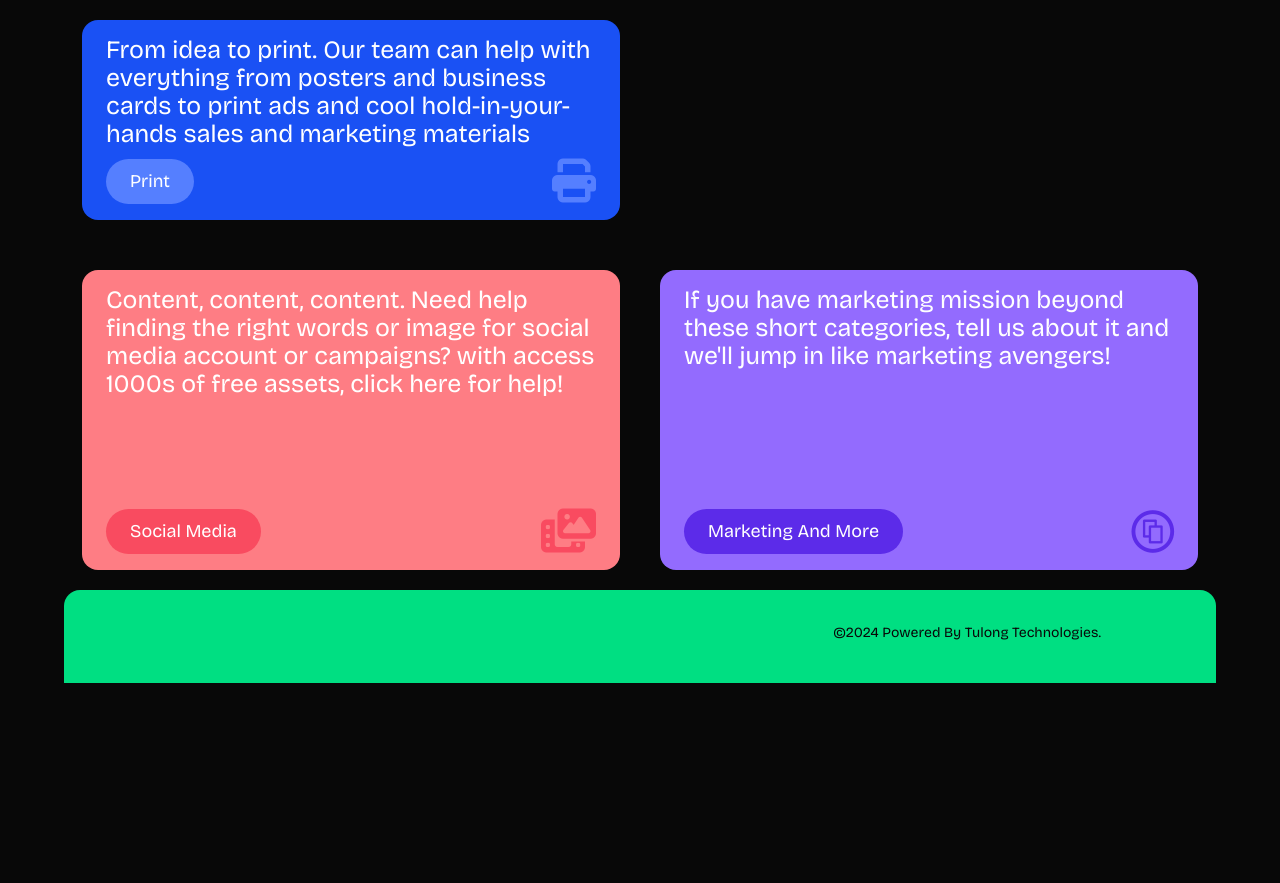
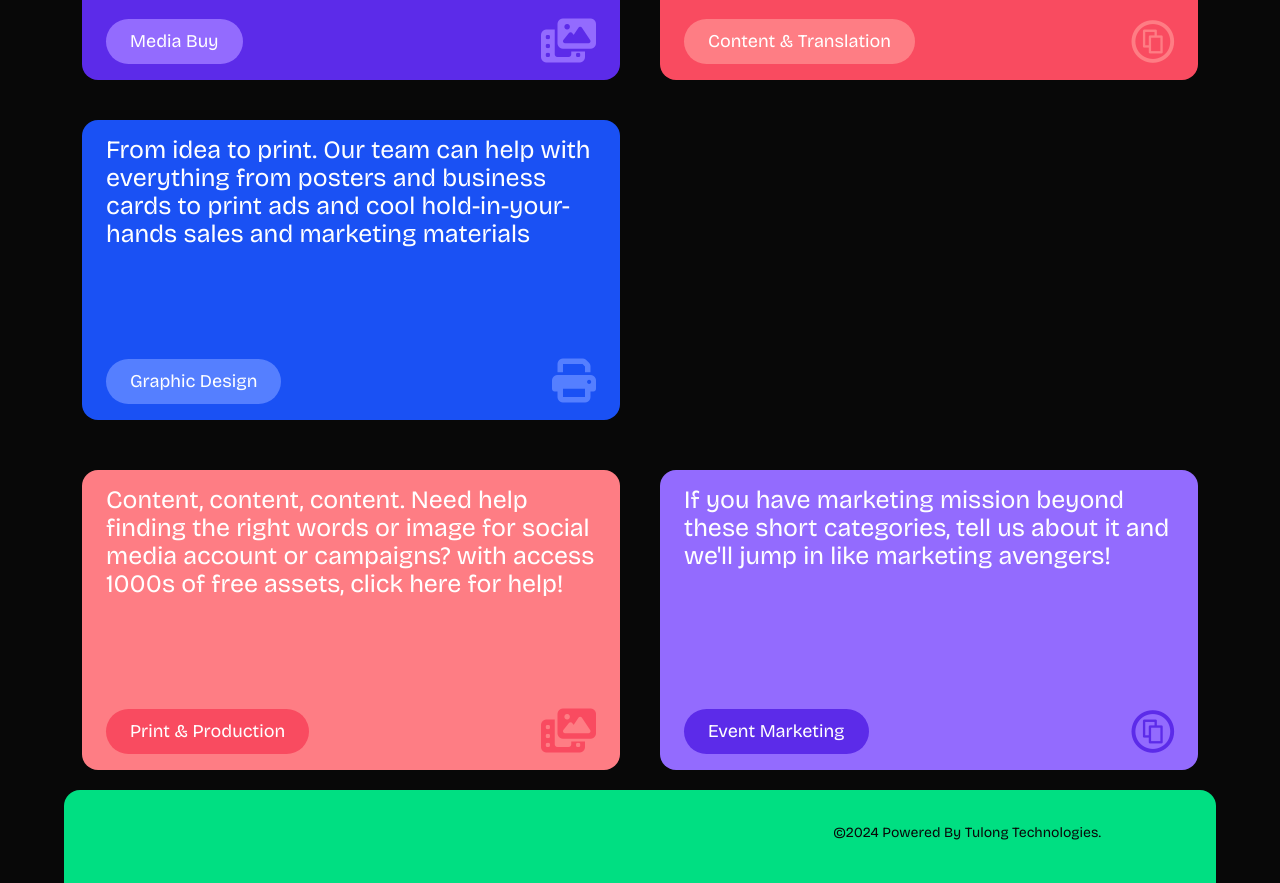
Before and after one commit to ChamanvirKaur/requestly-frontEnd, a React (Create React App) app: page / in a window 1280 px wide. Shown: the part 1000-1883 px from the top of the page. Before the commit the page ends 1683 px from the top, so only its background shows below. Built offline with nearby package versions, Linux system fonts and the light colour scheme.

Commit message:
Changed design

```diff
--- a/src/Components/landing-page/Landing.css
+++ b/src/Components/landing-page/Landing.css
@@ -62,16 +62,49 @@
   margin-top: 50px;
 }
 
+.maincard{
+  position: relative;
+  min-height: 300px;
+}
+
+.thecard{
+  position: absolute;
+  width: 100%;
+  height: 100%;
+  transform-style: preserve-3d;
+  transition: all 0.5s ease;
+}
+.thecard:hover{
+  transform: rotateY(180deg);
+}
 /* service-1 class */
 .services-list-1 .service-1{
+  position: absolute;
   background: #5C2BE9;
   padding: 16px 24px;
   border-radius: 16px;
   transition: background 0.5s, transform 0.5s;
-  position: relative;
-  min-height: 200px;
+  backface-visibility: hidden;
+  width: 100%;
+  height: 100%;
 }
 
+.service-1-back{
+  position: absolute;
+  border-radius: 16px;
+  backface-visibility: hidden;
+  width: 100%;
+  height: 100%;
+  transform: rotateY(180deg);
+}
+.service-2-back{
+  position: absolute;
+  border-radius: 16px;
+  backface-visibility: hidden;
+  width: 100%;
+  height: 100%;
+  transform: rotateY(180deg);
+}
 /* Text content inside the services */
 .services-list-1 p{
   font-weight: 400;
@@ -121,7 +154,8 @@
   padding: 16px 24px;
   border-radius: 16px;
   transition: background 0.5s, transform 0.5s;
-  position: relative;
+  position: absolute; /* Fix the position at the bottom of the container */
+
   min-height: 300px;
 }
 
@@ -155,54 +189,7 @@
   font-size: 44px;
 }
 
-.allServices-view{
-  margin-top: 50px;
-  margin-bottom: 50px;
-}
-.allserviceview{
-  width: 100%;
-  border: 1px solid #888888;
-  border-radius: 500px;
-  display: flex;
-  /* margin-top: 20px; */
-}
-.allservicesview-icon {
-  width: 10%;
-  text-align: center;
-  padding: 20px;
-}
 
-.allservicesview-icon i{
-  padding: 20px;
-  font-size: 50px;
-  border-radius: 50%;
-}
-.allservicesview-name {
-  width: 50% ;
-  text-align: center;
-  margin: auto;
-  padding: 20px;
-
-}
-
-.allservicesview-name p{
-  font-weight: 400;
-  font-size: 32px;
-  color: #ffffff;
-}
-.allservicesview-content {
-  width: 80%;
-  background-color: #282828;
-  border-radius: 500px;
-  color: #ffffff;
-  padding: 20px;
-  border: 1px solid #888888;
-}
-
-
-.allservicesview-content .allserviceview-content-text{
-    border-radius: 500px;
-}
 
 @media only screen and (max-width: 768px) {
   .headerBox {
--- a/src/Components/landing-page/Landing.js
+++ b/src/Components/landing-page/Landing.js
@@ -19,29 +19,32 @@ function Landing() {
         {
             content: "Initiate media plan requests here, Don't have all the details yet ? No worries! Tell us who you want to reach and we'll do the rest",
             iconClass: "fa-solid fa-photo-film",
-            buttonText: "Media",
+            buttonText: "Media Buy",
             backgroundColor: "#5C2BE9",
             animation: "fade-right",
             buttonBackground : "#936BFE",
-            buttonBorder : "#936BFE"
+            buttonBorder : "#936BFE",
+            subcategory : ['Print AD','Radio AD','Radio Remote Broadcast','Social Media AD','OOH AD','Other']
         },
         {
             content: "Our human (and AI enabled) creative team are standing by. Need somethin designed Click here!",
             iconClass: "fa-brands fa-creative-commons-share",
-            buttonText: "Creative",
+            buttonText: "Content & Translation",
             backgroundColor: "#F94B60",
             animation: "fade-left",
             buttonBackground : "#FE7D84",
-            buttonBorder:"#FE7D84"
+            buttonBorder:"#FE7D84",
+            subcategory :['English','French','Simplified Chinese','Traditional Chinese']
         },
         {
             content: "From idea to print. Our team can help with everything from posters and business cards to print ads and cool hold-in-your-hands sales and marketing materials",
             iconClass: "fa-solid fa-print",
-            buttonText: "Print",
+            buttonText: "Graphic Design",
             backgroundColor: "#1A51F4",
             animation: "fade-right",
             buttonBackground : "#557FFF",
-            buttonBorder : "#557FFF"
+            buttonBorder : "#557FFF",
+            subcategory:['Print AD','Social Media AD','Other']
         }
     ];
 
@@ -50,20 +53,22 @@ function Landing() {
       {
           content: "Content, content, content. Need help finding the right words or image for social media account or campaigns? with access 1000s of free assets, click here for help!",
           iconClass: "fa-solid fa-photo-film",
-          buttonText: "Social Media",
+          buttonText: "Print & Production",
           backgroundColor: "#FE7D84",
           animation: "fade-right",
           buttonBackground : "#F94B60",
-          buttonBorder : "#F94B60"
+          buttonBorder : "#F94B60",
+          subcategory: ['Poster','A-frame','Brochure','Sales Sheet','Business Card','Other'],
       },
       {
           content: "If you have marketing mission beyond these short categories, tell us about it and we'll jump in like marketing avengers!",
           iconClass: "fa-brands fa-creative-commons-share",
-          buttonText: "Marketing And More",
+          buttonText: "Event Marketing",
           backgroundColor: "#936BFE",
           animation: "fade-left",
           buttonBackground : "#5C2BE9",
-          buttonBorder:"#5C2BE9"
+          buttonBorder:"#5C2BE9",
+          subcategory: ['Event Materials','Sponsorship Request','Event Team','Other'],
       },
 
   ];
@@ -97,6 +102,8 @@ function Landing() {
                     <div className="container">
                         <div className="services-list-1">
                             {services.map((service, index) => (
+                              <div className='maincard'>
+                                    <div className='thecard'>
                                          <div key={index} className='service-1' data-aos={service.animation} style={{ backgroundColor: service.backgroundColor }}>
                                     <p>{service.content}</p>
                                     <div className='service-icon-1'>
@@ -104,16 +111,53 @@ function Landing() {
                                         <i className={service.iconClass} style={{color : service.buttonBackground}}></i>
                                     </div>
                                         </div>
+
+                                        <div className='service-1-back' style={{backgroundColor:service.backgroundColor}}>
+                                        {service.subcategory.map((item, idx) => (
+                                        <span   style={{
+                                          padding: "8px 16px",
+                                          backgroundColor: "white", // light background for better contrast
+                                          margin: "6px",
+                                          borderRadius: "20px",
+                                          fontSize: "14px",
+                                          display: "inline-block",
+                                          boxShadow: "0 2px 6px rgba(0,0,0,0.1)"
+                                        }} key={idx}>{item}</span>
+                                 ))}
+                                        </div>
+                                    </div>
+                              </div>
+
+
                             ))}
                         </div>
 
                         <div className='services-list-2'>
                         {services2.map((services2, index) => (
+                                <div className='maincard'>
+                                    <div className='thecard'>
                                         <div key={index} className='service-2' data-aos={services2.animation} style={{ backgroundColor: services2.backgroundColor }}>
                                         <p>{services2.content}</p>
                                         <div className='service-icon-2'>
                                             <button style={{ color : "#ffffff" , backgroundColor : services2.buttonBackground , border : services2.buttonBorder}}>{services2.buttonText}</button>
                                             <i className={services2.iconClass} style={{color : services2.buttonBackground}}></i>
+                                        </div>
+                                        </div>
+
+                                        <div className='service-2-back' style={{backgroundColor:services2.backgroundColor}}>
+                                        {services2.subcategory.map((item, idx) => (
+                                        <span   style={{
+                                          padding: "8px 16px",
+                                          backgroundColor: "white", // light background for better contrast
+                                          margin: "6px",
+                                          borderRadius: "20px",
+                                          fontSize: "14px",
+                                          display: "inline-block",
+                                          boxShadow: "0 2px 6px rgba(0,0,0,0.1)"
+                                        }} key={idx}>{item}</span>
+                                 ))}
+                                        </div>
+
                                     </div>
                                 </div>
                             ))}
```
Lines whose indentation alone changed are shown as unchanged.
